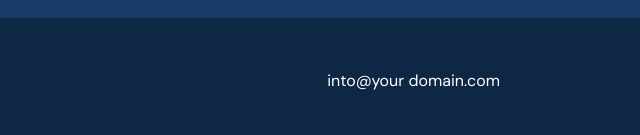
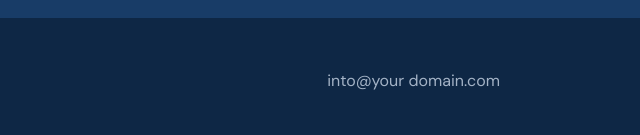
Before and after one commit to atapilin34/houzy, a plain HTML site: page index.html in a window 1280 px wide. Shown: the part 1882-2017 px from the top of the page, 640-1280 px from the left. Drawn offline with Linux system fonts and the light colour scheme.

Commit message:
Update style.css

```diff
--- a/css/style.css
+++ b/css/style.css
@@ -325,3 +325,7 @@ body {
     font-weight: 400;
     line-height: 160.7%; /* 25.712px */
 }
+
+.social-mail a {
+    color: #A4B3C6;
+}
```
